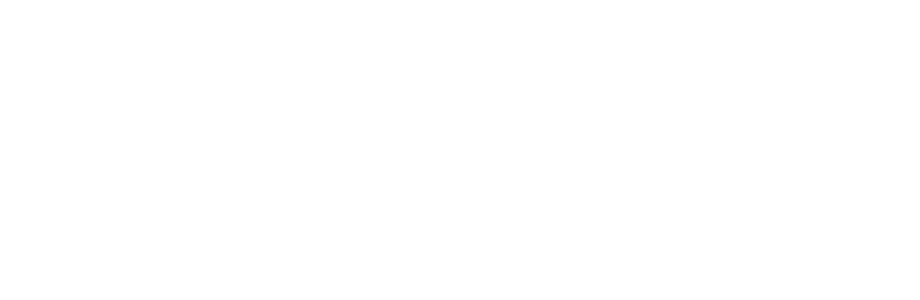
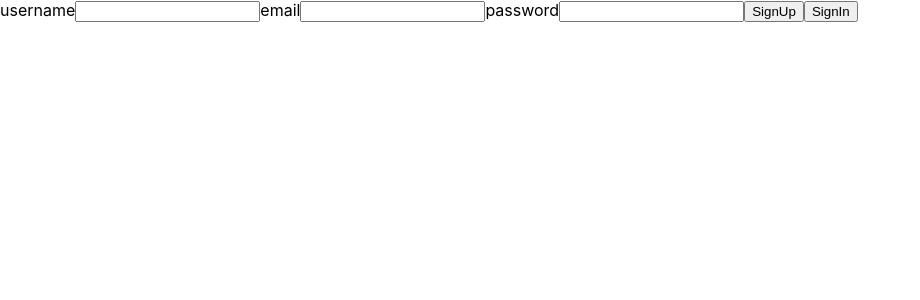
Before and after one commit to A1eksa/project-final, a React (Create React App) app in the folder frontend/: page /signin in a window 1280 px wide. Before the commit this address had no page. Shown: the top 300 px of the page, without its empty margins (0-920 px from the left). Built offline with nearby package versions, Linux system fonts and the light colour scheme; the HTML template or start-up script is replaced by a standard one.

Commit message:
functional signin

```diff
--- a/frontend/package.json
+++ b/frontend/package.json
@@ -3,6 +3,7 @@
   "version": "0.1.0",
   "private": true,
   "dependencies": {
+    "@reduxjs/toolkit": "^1.7.1",
     "@testing-library/jest-dom": "^5.16.1",
     "@testing-library/react": "^11.2.7",
     "@testing-library/user-event": "^12.8.3",
--- a/frontend/src/App.css
+++ /dev/null
@@ -1,38 +0,0 @@
-.App {
-  text-align: center;
-}
-
-.App-logo {
-  height: 40vmin;
-  pointer-events: none;
-}
-
-@media (prefers-reduced-motion: no-preference) {
-  .App-logo {
-    animation: App-logo-spin infinite 20s linear;
-  }
-}
-
-.App-header {
-  background-color: #282c34;
-  min-height: 100vh;
-  display: flex;
-  flex-direction: column;
-  align-items: center;
-  justify-content: center;
-  font-size: calc(10px + 2vmin);
-  color: white;
-}
-
-.App-link {
-  color: #61dafb;
-}
-
-@keyframes App-logo-spin {
-  from {
-    transform: rotate(0deg);
-  }
-  to {
-    transform: rotate(360deg);
-  }
-}
--- a/frontend/src/App.js
+++ b/frontend/src/App.js
@@ -1,19 +1,30 @@
 import React from 'react';
-import './App.css';
+import { configureStore, combineReducers } from '@reduxjs/toolkit';
 import { BrowserRouter, Routes, Route } from 'react-router-dom';
 import TodoForm from './components/todo/TodoForm';
-import SignUp from './components/startPage/SignUp';
+import Dashboard from './components/startPage/Dashboard';
 import SignIn from './components/startPage/SignIn';
+
+import user from './reducers/user';
+import { Provider } from 'react-redux';
+
+const reducer = combineReducers({
+  user: user.reducer,
+});
+
+const store = configureStore({ reducer });
 
 function App() {
   return (
-    <BrowserRouter>
-      <Routes>
-        <Route path='/' element={<SignUp />} />
-        {/* <Route path='/signin' element={<SignIn />} /> */}
-        <Route path='/todoform' element={<TodoForm />} />
-      </Routes>
-    </BrowserRouter>
+    <Provider store={store}>
+      <BrowserRouter>
+        <Routes>
+          <Route exact path='/' element={<Dashboard />} />
+          <Route path='/signin' element={<SignIn />} />
+          <Route path='/todoform' element={<TodoForm />} />
+        </Routes>
+      </BrowserRouter>
+    </Provider>
   );
 }
 
--- /dev/null
+++ b/frontend/src/components/startPage/Dashboard.js
@@ -0,0 +1,7 @@
+import React from 'react';
+
+const Dashboard = () => {
+  return <h1>Hello</h1>;
+};
+
+export default Dashboard;
--- a/frontend/src/components/startPage/SignIn.js
+++ b/frontend/src/components/startPage/SignIn.js
@@ -1,11 +1,106 @@
-import React, { useState } from 'react';
+import React, { useState, useEffect } from 'react';
+import { useSelector, batch, useDispatch } from 'react-redux';
+import { useNavigate } from 'react-router-dom';
+// import { API_URL } from '../../utils/constants';
+import user from '../../reducers/user';
+import { API_URL } from '../../utils/constants';
 
 const SignIn = () => {
   const [username, setUsername] = useState('');
   const [password, setPassword] = useState('');
+  const [email, setEmail] = useState('');
+  const [mode, setMode] = useState('signup');
+  // const [validationError, setValidationError] = useState(null);
+
+  const accessToken = useSelector((store) => store.user.accessToken);
+
+  const dispatch = useDispatch();
+  const navigate = useNavigate();
+
+  useEffect(() => {
+    if (accessToken) {
+      navigate('/');
+    }
+  }, [accessToken, navigate]);
 
   const onFormSubmit = (event) => {
     event.preventDefault();
+
+    const options = {
+      method: 'POST',
+      headers: {
+        'Content-Type': 'application/json',
+      },
+      body: JSON.stringify({ username, password, email }),
+    };
+
+    fetch(API_URL(mode), options)
+      .then((res) => res.json())
+      .then((data) => {
+        console.log(data);
+        if (data.success) {
+          batch(() => {
+            dispatch(user.actions.setUserId(data.response.userId));
+            dispatch(user.actions.setUsername(data.response.username));
+            dispatch(user.actions.setAccessToken(data.response.accessToken));
+            dispatch(user.actions.setEmail(data.response.email));
+            dispatch(user.actions.setError(null));
+
+            localStorage.setItem(
+              'user',
+              JSON.stringify({
+                userId: data.response.userId,
+                username: data.response.username,
+                email: data.response.email,
+                accessToken: data.response.accessToken,
+              })
+            );
+          });
+        } else {
+          batch(() => {
+            dispatch(user.actions.setUserId(null));
+            dispatch(user.actions.setUsername(null));
+            dispatch(user.actions.setAccessToken(null));
+            dispatch(user.actions.setEmail(null));
+            dispatch(user.actions.setError(data.response));
+            // setValidationError(data.message);
+          });
+        }
+      });
   };
+  return (
+    <form onSubmit={onFormSubmit}>
+      <label htmlFor='username'>
+        username
+        <input
+          type='text'
+          value={username}
+          onChange={(e) => setUsername(e.target.value)}
+        ></input>
+      </label>
+      <label htmlFor='message'>
+        email
+        <input
+          type='text'
+          value={email}
+          onChange={(e) => setEmail(e.target.value)}
+        ></input>
+      </label>
+      <label htmlFor='password'>
+        password
+        <input
+          type='text'
+          value={password}
+          onChange={(e) => setPassword(e.target.value)}
+        ></input>
+      </label>
+      <button type='submit' onClick={() => setMode('signup')}>
+        SignUp
+      </button>
+      <button type='submit' onClick={() => setMode('signin')}>
+        SignIn
+      </button>
+    </form>
+  );
 };
 export default SignIn;
--- a/frontend/src/components/startPage/SignUp.js
+++ b/frontend/src/components/startPage/SignUp.js
@@ -2,11 +2,13 @@ import React, { useState } from 'react';
 import { useNavigate } from 'react-router-dom';
 import { useDispatch, batch } from 'react-redux';
 import { API_URL } from '../../utils/constants';
+import user from '../../reducers/user';
 
 const SignUp = () => {
   const [username, setUsername] = useState('');
   const [password, setPassword] = useState('');
   const [email, setEmail] = useState('');
+  const [validationError, setValidationError] = useState(null);
 
   const dispatch = useDispatch();
   const navigate = useNavigate();
@@ -21,18 +23,29 @@ const SignUp = () => {
       },
       body: JSON.stringify({ username, password, email }),
     };
-    fetch(API_URL('/signup'), options)
+    fetch(API_URL('signup'), options)
       .then((res) => res.json())
       .then((data) => {
         console.log(data);
 
         if (data.success) {
+          console.log('Success!!');
           navigate('/signin');
+        } else {
+          batch(() => {
+            dispatch(user.actions.setUserId(null));
+            dispatch(user.actions.setUsername(null));
+            dispatch(user.actions.setAccessToken(null));
+            dispatch(user.actions.setEmail(null));
+            dispatch(user.actions.setError(data.response));
+            setValidationError(data.message);
+            console.log('DATA MESSAGE', data.response);
+          });
         }
       });
   };
   return (
-    <form>
+    <form onSubmit={onFormSubmit}>
       <label htmlFor='username'>
         username
         <input
@@ -57,7 +70,7 @@ const SignUp = () => {
           onChange={(e) => setPassword(e.target.value)}
         ></input>
       </label>
-      {/* <button type='submit'>SignUp</button> */}
+      <button type='submit'>SignUp</button>
     </form>
   );
 };
--- /dev/null
+++ b/frontend/src/reducers/user.js
@@ -0,0 +1,49 @@
+import { createSlice } from '@reduxjs/toolkit';
+
+const initialState = localStorage.getItem('user')
+  ? {
+      userId: JSON.parse(localStorage.getItem('user')).userId,
+      username: JSON.parse(localStorage.getItem('user')).username,
+      email: JSON.parse(localStorage.getItem('user')).email,
+      accessToken: JSON.parse(localStorage.getItem('user')).accessToken,
+    }
+  : {
+      userId: null,
+      username: null,
+      accessToken: null,
+      email: null,
+      error: null,
+    };
+
+const user = createSlice({
+  name: 'user',
+  initialState,
+  reducers: {
+    setEmail: (store, action) => {
+      store.email = action.payload;
+    },
+
+    setUserId: (store, action) => {
+      store.userId = action.payload;
+    },
+    setUsername: (store, action) => {
+      store.username = action.payload;
+    },
+    setAccessToken: (store, action) => {
+      // const { accessToken } = action.payload;
+      store.accessToken = action.payload;
+      //   localStorage.setItem('accessToken', accessToken);
+    },
+    setError: (store, action) => {
+      store.error = action.payload;
+    },
+    // logout: (store, action) => {
+    //   store.userId = null;
+    //   store.username = null;
+    //   store.accessToken = null;
+    //   localStorage.removeItem('accessToken');
+    // },
+  },
+});
+
+export default user;
```
Also changed, not shown: 1 other file (tests, documents, lock files or other folders).
